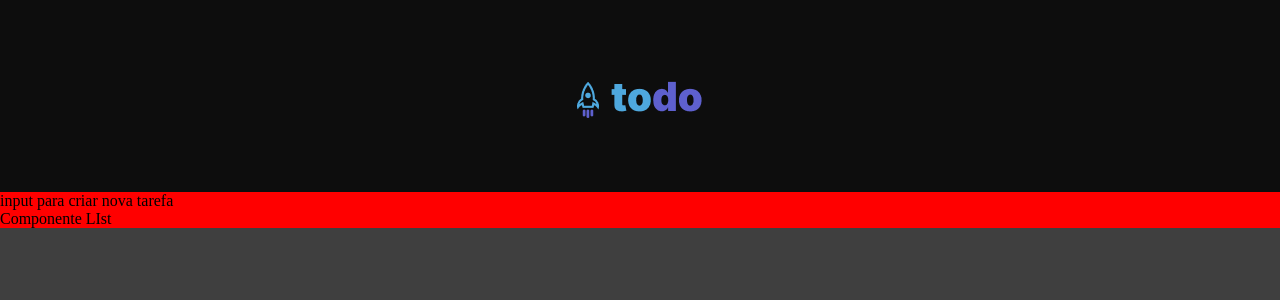
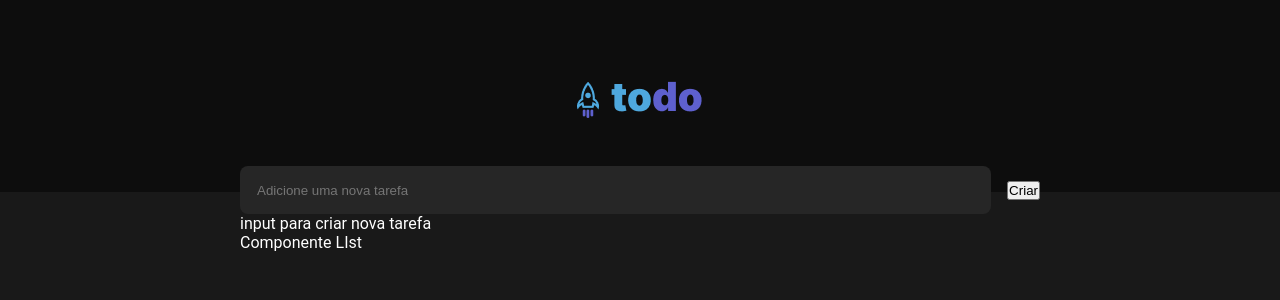
Before and after one commit to GuiSandoval/todo-list, a React (Vite) app: page / in a window 1280 px wide. Shown: the top 300 px of the page. Built offline with nearby package versions, Linux system fonts and the light colour scheme.

Commit message:
Create Input

```diff
--- /dev/null
+++ b/src/common/PrimaryInput/styles.ts
@@ -0,0 +1,3 @@
+import styled from "styled-components";
+
+export const ContainerPrimaryInput = styled.div``;
--- a/src/components/Content/index.tsx
+++ b/src/components/Content/index.tsx
@@ -1,11 +1,14 @@
 import React from 'react'
 import * as S from './styles';
 
-function Content() {
+interface ContentProps {
+  children: React.ReactNode
+}
+
+function Content({ children }: ContentProps) {
   return (
     <S.ContainerContent>
-      <div>input para criar nova tarefa</div>
-      <div>Componente LIst</div>
+      {children}
     </S.ContainerContent>
   )
 }
--- a/src/components/Content/styles.ts
+++ b/src/components/Content/styles.ts
@@ -3,5 +3,8 @@ import styled from "styled-components";
 export const ContainerContent = styled.main`
   display: flex;
   flex-direction: column;
-  background: red;
+  margin: -1.6rem auto 0;
+  height: 100vh;
+  width: 100%;
+  max-width: 800px;
 `;
--- /dev/null
+++ b/src/pages/Home/components/SectionInput/index.tsx
@@ -0,0 +1,20 @@
+import React, { useState } from 'react'
+import * as S from "./styles"
+
+function SectionInput() {
+  const [inputValue, setInputValue] = useState('')
+
+  return (
+    <S.ContainerSectionInput>
+      <input
+        type="text"
+        placeholder='Adicione uma nova tarefa'
+        value={inputValue}
+        onChange={(e) => setInputValue(e.currentTarget.value)}
+      />
+      <button type="button">Criar</button>
+    </S.ContainerSectionInput>
+  )
+}
+
+export default SectionInput
--- /dev/null
+++ b/src/pages/Home/components/SectionInput/styles.ts
@@ -0,0 +1,30 @@
+import styled from "styled-components";
+
+export const ContainerSectionInput = styled.section`
+  display: flex;
+  flex-direction: row;
+  justify-content: center;
+  align-items: center;
+  width: 100%;
+
+  > input {
+    background: #262626;
+    color: #fff;
+    border: 1px solid transparent;
+    border-radius: 0.5rem;
+    height: 3rem;
+    width: 100%;
+    padding: 0 1rem;
+    outline: none;
+
+    &:focus {
+      border-color: #4ea8de;
+      color: #fff;
+      transition: 0.2s;
+    }
+  }
+
+  > button {
+    margin: 0 0 0 1rem;
+  }
+`;
--- a/src/pages/Home/index.tsx
+++ b/src/pages/Home/index.tsx
@@ -3,12 +3,17 @@ import { List } from '../../components/List'
 import { SectionContainer } from '../../layouts/Section'
 import { Header } from '../../components/Header'
 import { Content } from '../../components/Content'
+import SectionInput from './components/SectionInput'
 
 function Home() {
   return (
     <SectionContainer>
       <Header />
-      <Content />
+      <Content>
+        <SectionInput />
+        <div>input para criar nova tarefa</div>
+        <div>Componente LIst</div>
+      </Content>
     </SectionContainer>
   )
 }
--- a/src/styles/global.ts
+++ b/src/styles/global.ts
@@ -8,7 +8,9 @@ export const GlobalStyle = createGlobalStyle`
   }
 
   body {
-    background: #3f3f3f
+    background: #191919;
+    color: #fff;
+    font-family: 'Roboto', sans-serif;
   }
 
 `;
```
Also changed, not shown: src/common/PrimaryInput/index.tsx (added, +9 -0 lines).
